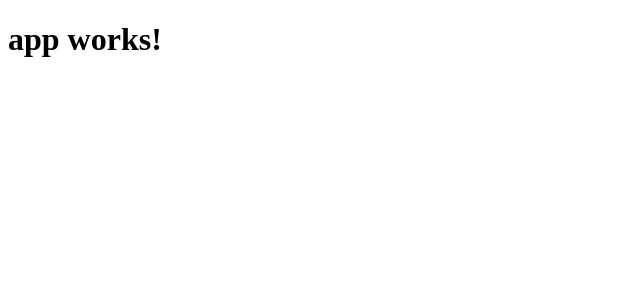
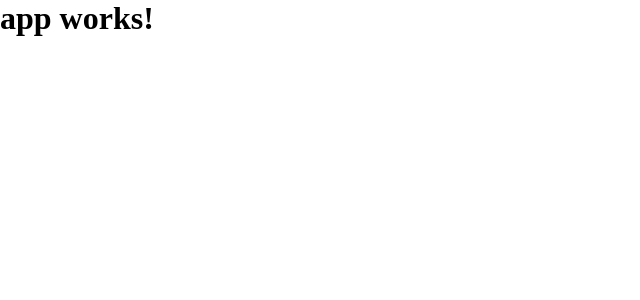
Before and after one commit to Booyanach/blogreader, an Angular app: page / in a window 1280 px wide. Shown: the top 300 px of the page, without its empty margins (0-640 px from the left). Built offline with nearby package versions, Linux system fonts and the light colour scheme.

Commit message:
Default styling for elements.
Added the item interface for posts.

```diff
--- a/src/app/common/item.ts
+++ b/src/app/common/item.ts
@@ -1,2 +1,7 @@
 export interface Item {
+    id?: Number;
+    userid?: Number;
+    title?: String;
+    body?: String;
+    favorite?: Boolean;
 }
--- a/src/styles.css
+++ b/src/styles.css
@@ -1 +1,6 @@
 /* You can add global styles to this file, and also import other style files */
+* {
+    margin: 0;
+    padding: 0;
+    box-sizing: border-box;
+}
```
